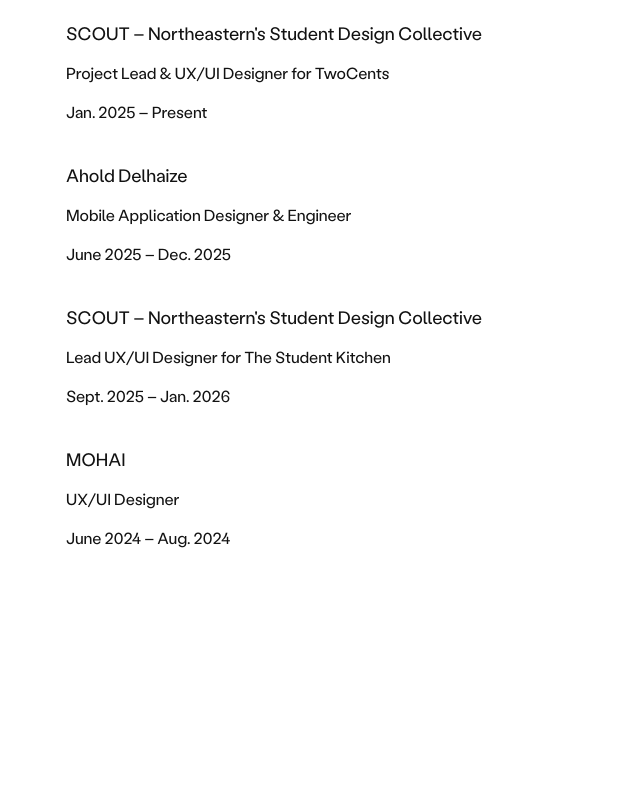
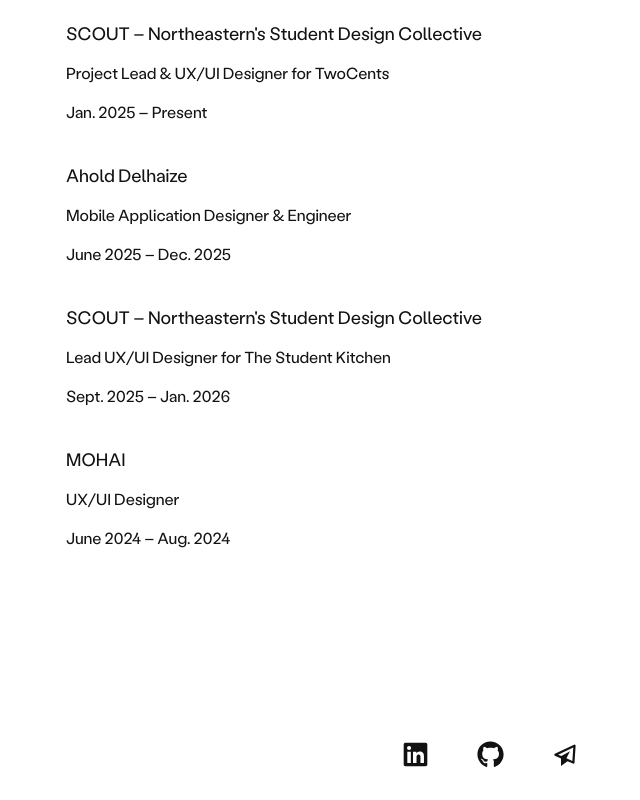
Before and after one commit to francespeters/portfolio-website-francespeters, a Next.js app: page /about in a window 1280 px wide. Shown: the part 748-1548 px from the top of the page, without its empty margins (150-790 px from the left). Before the commit the page ends 1377 px from the top, so only its background shows below. Built offline with nearby package versions, Linux system fonts and the light colour scheme.

Commit message:
Updated hover states

```diff
--- /dev/null
+++ b/app/components/layout/Footer.tsx
@@ -0,0 +1,28 @@
+import { BiMailSend, BiPaperPlane } from "react-icons/bi";
+import { FaGithub, FaLinkedin, FaPlane } from "react-icons/fa";
+
+export default function Footer() {
+  return (
+    <footer className="w-full bg-brand-ink mt-20">
+      <div className="mx-auto max-w-[1400px] px-6 py-8 text-center">
+        <div className="flex items-center justify-center gap-5">
+                    <div className="mail">
+                        <a target="_blank" href="https://www.linkedin.com/in/frances-h-peters">
+                            <FaLinkedin size={27} color="#121212" />
+                        </a>
+                    </div>
+                    <div className="mail">
+                        <a target="_blank" href="https://github.com/francespeters">
+                            <FaGithub size={27} color="#121212" />
+                        </a>
+                    </div>
+                    <div className="mail">
+                        <a target="_blank" href="mailto:petersfrances3@gmail.com">
+                            <BiPaperPlane size={27} color="#121212" />
+                        </a>
+                    </div>
+        </div>
+      </div>
+    </footer>
+  );
+}
--- a/app/components/layout/Header.tsx
+++ b/app/components/layout/Header.tsx
@@ -9,14 +9,13 @@
   const isProjectPage = pathname.startsWith("/projects/");
 
   return (
-    <div className="w-full bg-brand-ink">
-      <header className="mx-auto max-w-[1400px] px-6">
+<div className={`w-full ${isProjectPage ? "bg-brand-bg-primary" : "bg-brand-ink"}`}>
+        <header className="mx-auto max-w-[1400px] px-6">
         <div className="flex w-full items-center gap-[50vw] sm:gap-[45vw] sm:justify-start md:justify-between lg:justify-between xl:justify-between pt-1">
           {isProjectPage ? (
             <Link
               href="/home"
-              className="mt-3 inline-flex h-20 w-20 items-center justify-center rounded-full text-sm font-semibold !text-brand-paper no-underline transition-colors "
-            >
+className="mt-3 inline-flex h-20 w-20 items-center justify-center rounded-full text-sm font-semibold !text-brand-paper no-underline transition-all hover:text-base"            >
               Back
             </Link>
           ) : (
--- a/app/components/ui/AnimatedTabButtons.tsx
+++ b/app/components/ui/AnimatedTabButtons.tsx
@@ -23,14 +23,14 @@
   const isAboutActive = activePath === "/about";
   const isPortfolioActive = activePath === "/home";
 
-  const radiusPx = 40;
+  const radiusPx = 37;
   const animationMs = 500;
   const activeScale = 1.16;
 
   // UPDATED: added isHovered parameter
   const orbitTransform = (angleDeg: number, isActive: boolean, isHovered: boolean) => {
   const scale = isActive ? activeScale : isHovered ? 1.08 : 1;
-  const yOffset = isActive ? 0 : 30; // px — adjust this value to taste
+  const yOffset = isActive ? 0 : 37; // px — adjust this value to taste
   return `translate(-50%, -50%) rotate(${angleDeg}deg) translate(${radiusPx}px) rotate(${-angleDeg}deg) scale(${scale}) translateY(${yOffset}px)`;
 };
 
--- a/app/layout.tsx
+++ b/app/layout.tsx
@@ -3,6 +3,7 @@
 
 import Header from "./components/layout/Header";
 import CursorProvider from "./components/providers/CursorProvider";
+import Footer from "./components/layout/Footer";
 
 export default function RootLayout({ children }: { children: React.ReactNode }) {
   return (
@@ -13,7 +14,11 @@
             <Header />
           </div>
           <main>{children}</main>
+          <div>
+            <Footer />
+          </div>
         </CursorProvider>
+
       </body>
     </html>
   );
```
Also changed, not shown: public/images/github.svg (added), public/images/linkedin.svg (added).
